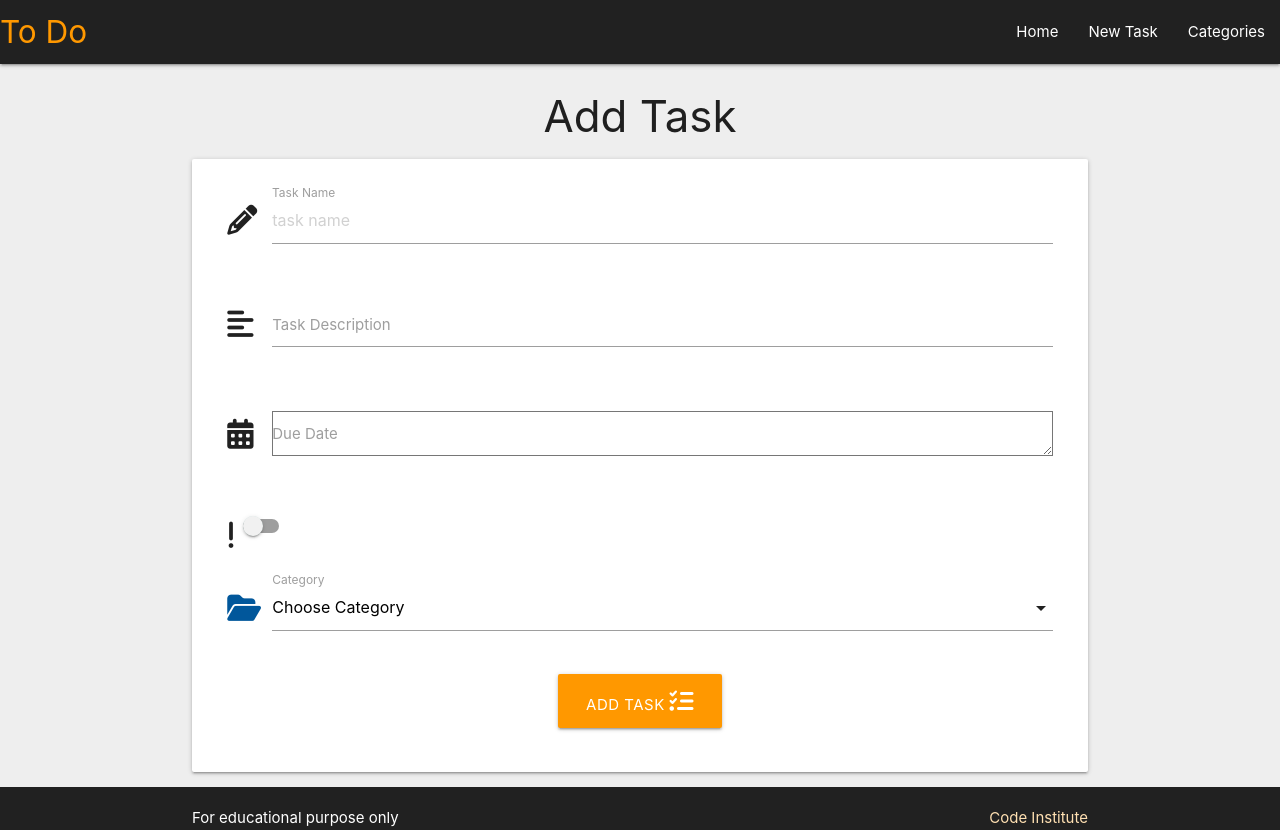
After one commit to johnConstant/CI-task-management-app, a Flask app: page /add_task in a window 1280 px wide. The commit adds this page. Run offline with Flask 2, Linux system fonts and the light colour scheme; data that the repository does not hold is empty; some libraries are stand-ins or nearby versions.

Commit message:
Add create functionality for tasks

```diff
--- a/taskmanager/routes.py
+++ b/taskmanager/routes.py
@@ -40,3 +40,19 @@ def delete_category(category_id):
     db.session.delete(category)
     db.session.commit()
     return redirect(url_for('categories'))
+
+
+@app.route('/add_task', methods=["GET", "POST"])
+def add_task():
+    categories = list(Category.query.order_by(Category.category_name).all())
+    if request.method == 'POST':
+        task = Task(
+            task=request.form.get('task_name'),
+            is_urgent=request.form.get('is_urgent'),
+            due_date=request.form.get('due_date'),
+            category_id=request.form.get('category_id')
+        )
+        db.session.add(task)
+        db.session.commit()
+        return redirect(url_for('home'))
+    return render_template("add_task.html", categories=categories)
--- a/taskmanager/static/js/script.js
+++ b/taskmanager/static/js/script.js
@@ -1,5 +1,14 @@
 
   document.addEventListener('DOMContentLoaded', function() {
     let sidenav = document.querySelectorAll('.sidenav');
-    M.Sidenav.init(sidenav, options);
+    M.Sidenav.init(sidenav);
+
+    let datepicker = document.querySelectorAll('.datepicker');
+    M.Datepicker.init(datepicker, {
+      format: "dd, mmm, yyyy",
+      i18n: {done: 'select'}
+    });
+
+    let select = document.querySelectorAll('select');
+    M.FormSelect.init(select);
   });
--- /dev/null
+++ b/taskmanager/templates/add_task.html
@@ -0,0 +1,65 @@
+{% extends "base.html" %}
+{% block content %}
+
+<h3 class="center-align">Add Task</h3>
+<div class="row card-panel">
+    <form class="col s12" method="POST" action="{{ url_for('add_task') }}">
+      <!-- Task Name -->
+      <div class="row">
+        <div class="input-field col s12">
+            <i class="fas fa-pencil-alt prefix"></i>
+          <input placeholder="task name" id="task_name" name="task_name" type="text" class="validate" required minlength="3" maxlength="50">
+          <label for="task_name">Task Name</label>
+        </div>
+      </div>
+      <!-- Task Description -->
+      <div class="row">
+        <div class="input-field col s12">
+            <i class="fas fa-align-left prefix"></i>
+          <textarea id="task_description" name="task_description" type="text" class="validate materialize-textarea" required minlength="3" maxlength="200"></textarea>
+          <label for="task_description">Task Description</label>
+        </div>
+      </div>
+      <!-- Due Date -->
+      <div class="row">
+        <div class="input-field col s12">
+            <i class="fas fa-calendar-alt prefix"></i>
+          <textarea id="due_date" name="due_date" type="text" class="validate datepicker" required minlength="3" maxlength="200"></textarea>
+          <label for="due_date">Due Date</label>
+        </div>
+      </div>
+      <!-- Is Urgent -->
+      <div class="row">
+        <div class="input-field col s12">
+            <i class="fas fa-exclamation prefix"></i>
+            <div class="switch">
+              <label>
+                <input type="checkbox">
+                <span class="lever"></span>
+              </label>
+            </div>
+        </div>
+      </div>
+      <!-- category id -->
+      <div class="row">
+        <div class="input-field col s12">
+            <i class="fas fa-folder-open prefix light-blue-text text-darken-4"></i>
+            <select id="category_id" name="category_id" class="validate" required>
+                <option value="" disabled selected>Choose Category</option>
+                {% for category in categories %}
+                    <option value="{{ category.id }}">{{ category.category_name }}</option>
+                {% endfor %}
+            </select>
+            <label for="category_id">Category</label>
+        </div>
+      </div>
+      <div class="row">
+          <div class="col s12 center-align">
+              <button type="submit" class="btn-large orange">
+                  Add Task <i class="fa-solid fa-list-check"></i>
+              </button>
+          </div>
+      </div>
+    </form>
+  </div>
+{% endblock %}
--- a/taskmanager/templates/base.html
+++ b/taskmanager/templates/base.html
@@ -19,7 +19,7 @@
               <a href="#" data-target="mobile-demo" class="sidenav-trigger"><i class="fas fa-bars"> menu</i></a>
               <ul class="right hide-on-med-and-down">
                 <li><a href="{{ url_for('home') }}">Home</a></li>
-                <li><a href="{{ url_for('home') }}">New Task</a></li>
+                <li><a href="{{ url_for('add_task') }}">New Task</a></li>
                 <li><a href="{{ url_for('categories') }}">Categories</a></li>
               </ul>
             </div>
@@ -27,7 +27,7 @@
 
           <ul class="sidenav" id="mobile-demo">
             <li><a href="{{ url_for('home') }}">Home</a></li>
-            <li><a href="{{ url_for('home') }}">New Task</a></li>
+            <li><a href="{{ url_for('add_task') }}">New Task</a></li>
             <li><a href="{{ url_for('categories') }}">Categories</a></li>
           </ul>
         <!-- Main Content -->
```
Also changed, not shown: taskmanager/templates/tasks.html (+7 -1 lines).
